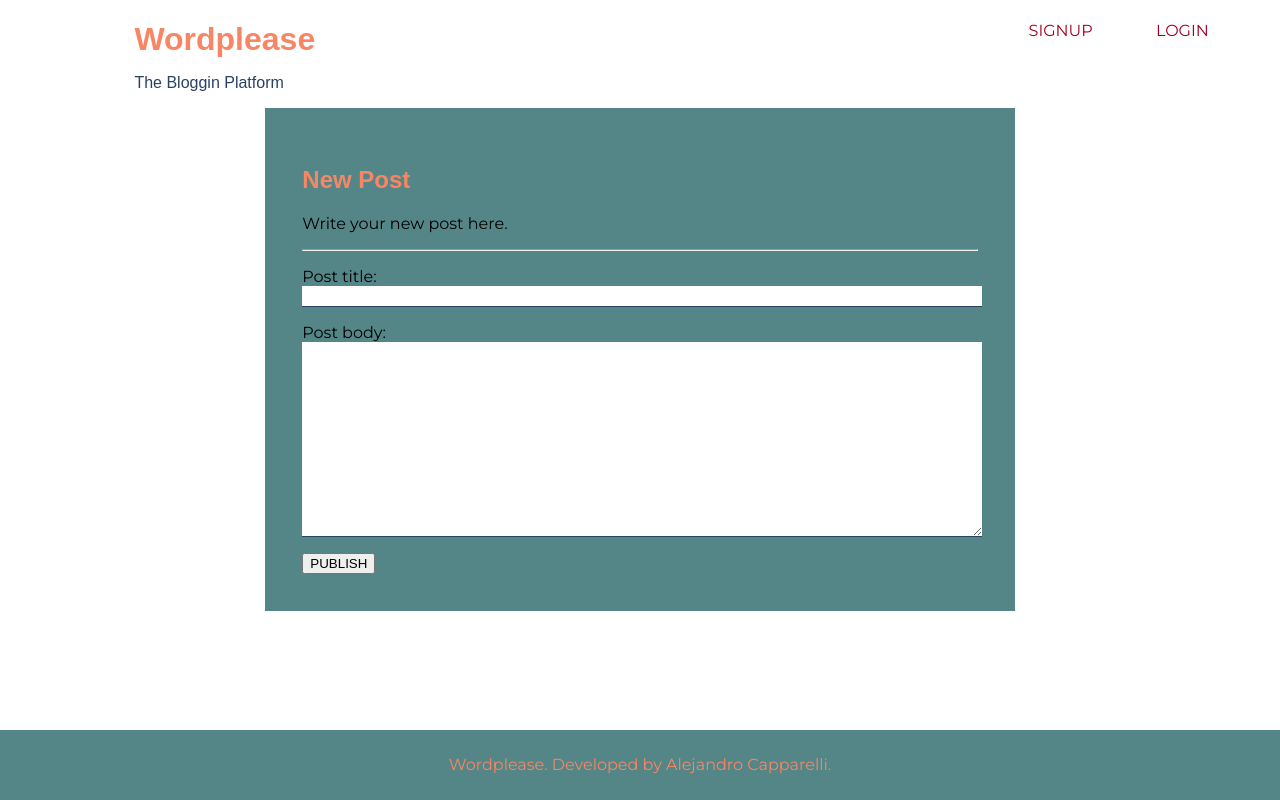
After one commit to amcapparelli/Wordplease, a Django app: page /new-post in a window 1280 px wide. The commit adds this page. Run offline with Django 3.2, Linux system fonts and the light colour scheme; some web fonts are replaced.

Commit message:
Create new post form

```diff
--- /dev/null
+++ b/posts/newPostForm.py
@@ -0,0 +1,9 @@
+from django import forms
+
+from posts.models import Post
+
+
+class PostForm(forms.ModelForm):
+    class Meta:
+        model = Post
+        fields = ['post_title', 'post_body']
--- /dev/null
+++ b/posts/templates/new-post.html
@@ -0,0 +1,14 @@
+{% extends 'base.html' %}
+
+{% block 'main_body' %}
+    <div class="new-post">
+        <h2>New Post </h2>
+        <p>Write your new post here.</p>
+        <hr>
+        <form method="post">
+            {% csrf_token %}
+            {{ new_post.as_p }}
+            <button>PUBLISH</button>
+        </form>
+    </div>
+{% endblock %}
--- a/posts/views.py
+++ b/posts/views.py
@@ -1,9 +1,13 @@
+from django.contrib import messages
+from django.contrib.auth.decorators import login_required
 from django.shortcuts import render
 
 # Create your views here.
 from django.views import View
 
+from blogs.models import Blog
 from posts.models import Post
+from posts.newPostForm import PostForm
 
 
 class PostListView(View):
@@ -11,3 +15,17 @@ class PostListView(View):
         latest_posts = Post.objects.all().select_related('blog').order_by('-date_published')
         context = {'posts': latest_posts}
         return render(request, 'home.html', context)
+
+class NewPostView(View):
+
+    def get(self, request):
+        form = PostForm()
+        return render(request, 'new-post.html', {'new_post': form})
+
+    def post(self, request):
+        blog = Blog.objects.get(author=request.user)
+        post = Post(blog=blog)
+        form = PostForm(request.POST, instance=post)
+        if form.is_valid:
+            form.save()
+        return render(request, 'new-post.html', {'new_post': form})
--- a/project/urls.py
+++ b/project/urls.py
@@ -19,7 +19,7 @@ from django.contrib import admin
 from django.urls import path
 
 from blogs.views import BlogListView
-from posts.views import PostListView
+from posts.views import PostListView, NewPostView
 from users.views import LoginView, LogoutView, SignUpView
 
 urlpatterns = [
@@ -28,5 +28,6 @@ urlpatterns = [
     path('blogs/', BlogListView.as_view(), name='blog_list'),
     path('login', LoginView.as_view(), name='login'),
     path('logout', LogoutView.as_view(), name='logout'),
-    path('signup', SignUpView.as_view(), name='signup')
+    path('signup', SignUpView.as_view(), name='signup'),
+    path('new-post', NewPostView.as_view(), name='new_post')
 ] + static(settings.STATIC_URL, document_root=settings.STATIC_ROOT)
--- a/user_interface/static/style.css
+++ b/user_interface/static/style.css
@@ -38,7 +38,12 @@ main {
 
 }
 
-.post-list-container {
+main h2 {
+    font-family: var(--font-titles);
+    color: var(--main-color-salmon);
+}
+
+.post-list-container, .new-post {
     grid-column-start: 2;
     grid-column: 2 / 5;
 }
@@ -110,6 +115,24 @@ main {
     color: var(--main-color-salmon);
 }
 
+.new-post{
+    background-color: var(--background-color-green);
+    padding: 5%;
+}
+
+.new-post p {
+    display: grid;
+    grid-template-rows: repeat(2, auto);
+    font-family: var(--font-p);
+}
+
+.new-post input, textarea {
+    width: 100%;
+    border:0px solid;
+    font-size: 1rem;
+    border-bottom: 1px solid var(--secondary-color-blue);
+}
+
 footer {
     color: var(--main-color-salmon);
     text-align: center;
--- a/users/templates/signup.html
+++ b/users/templates/signup.html
@@ -7,7 +7,7 @@
             {% csrf_token %}
             {{ signup_form.as_p }}
 
-            <button>LOGIN</button>
+            <button>REGISTER</button>
         </form>
 
         {% for message in messages %}
```
